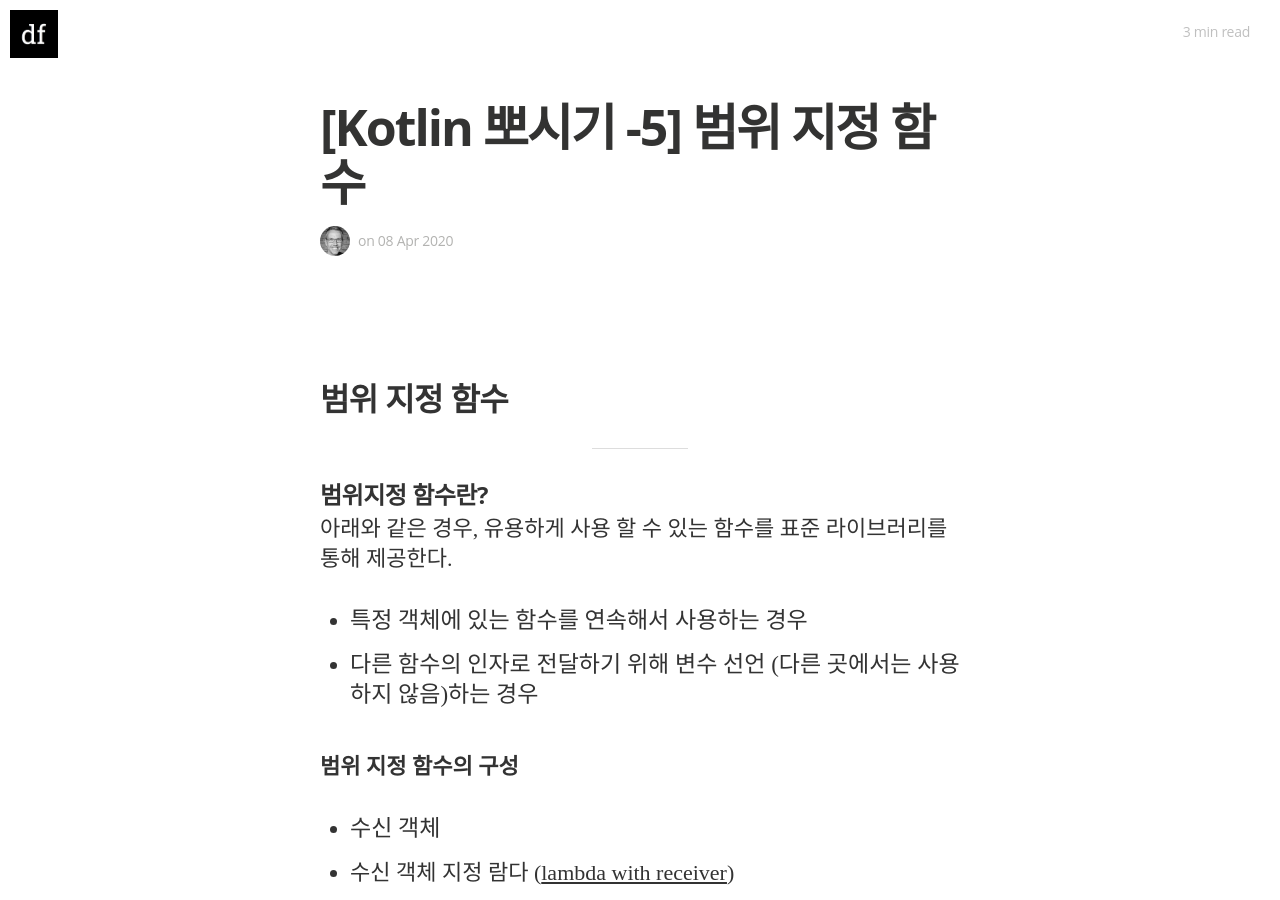
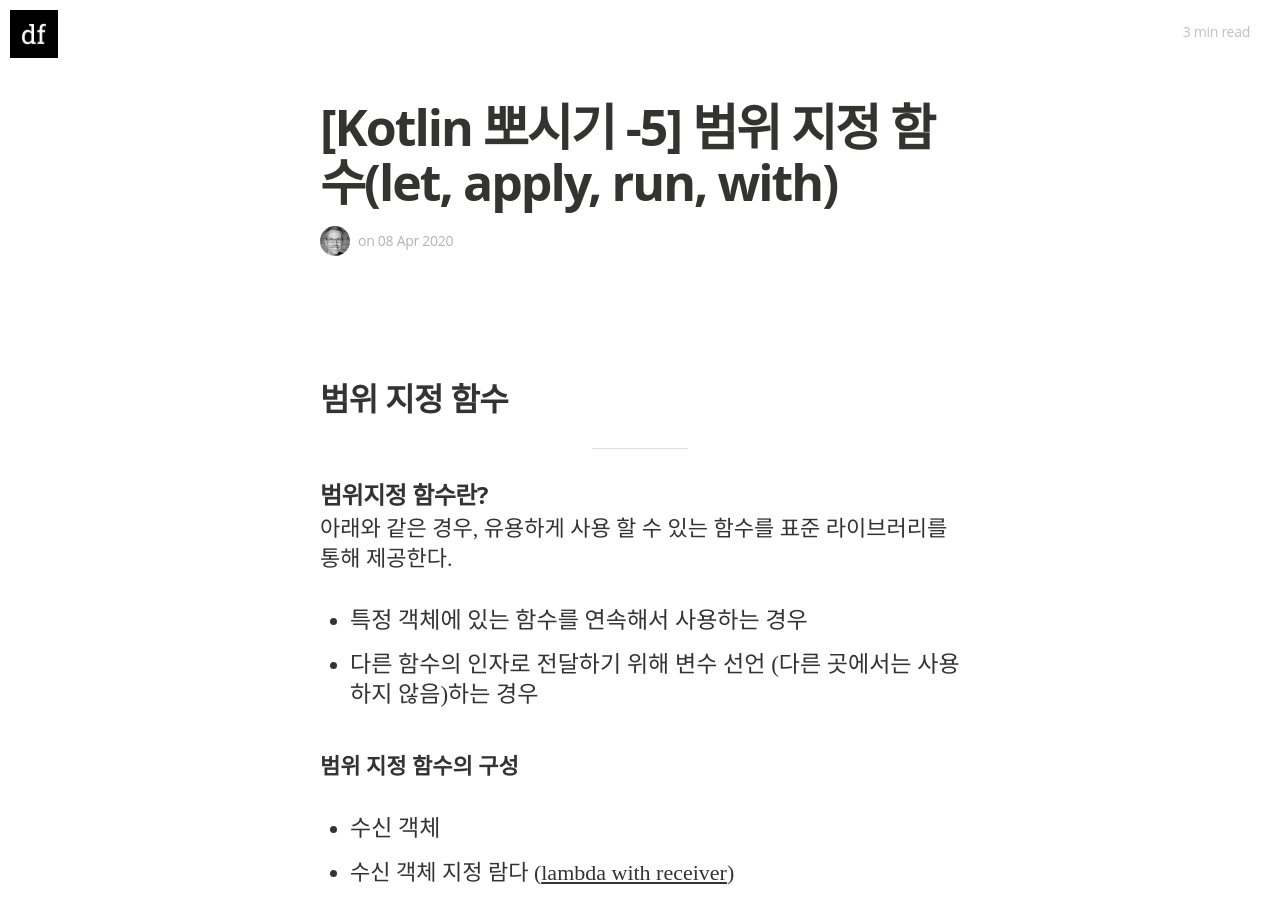
Before and after one commit to seunghee63/seunghee63.github.io, a Jekyll site: the page built from _posts/2020-04-08-koltin-3.md, in a window 1280 px wide and 900 px high. Built offline with Jekyll 4.4.1, drawn with Linux system fonts in a browser that asks for light colours; nearby versions of some CDN libraries; some web fonts are replaced; our own code applies the rules of GitHub Pages for plain Markdown files.

Commit message:
[Add] 범위 지정 함수 수정

```diff
--- a/_posts/2020-04-08-koltin-3.md
+++ b/_posts/2020-04-08-koltin-3.md
@@ -1,5 +1,5 @@
 ---
-title: "[Kotlin 뽀시기 -5] 범위 지정 함수"
+title: "[Kotlin 뽀시기 -5] 범위 지정 함수(let, apply, run, with)"
 date: 2020-04-08 08:05:00 -0400
 categories: Android
 tags:
```
